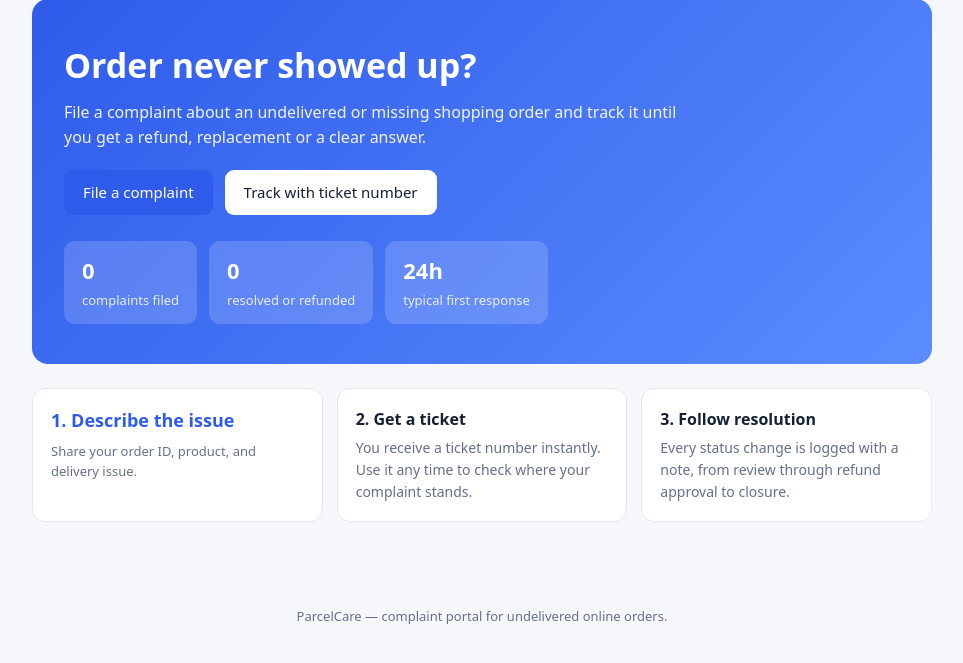
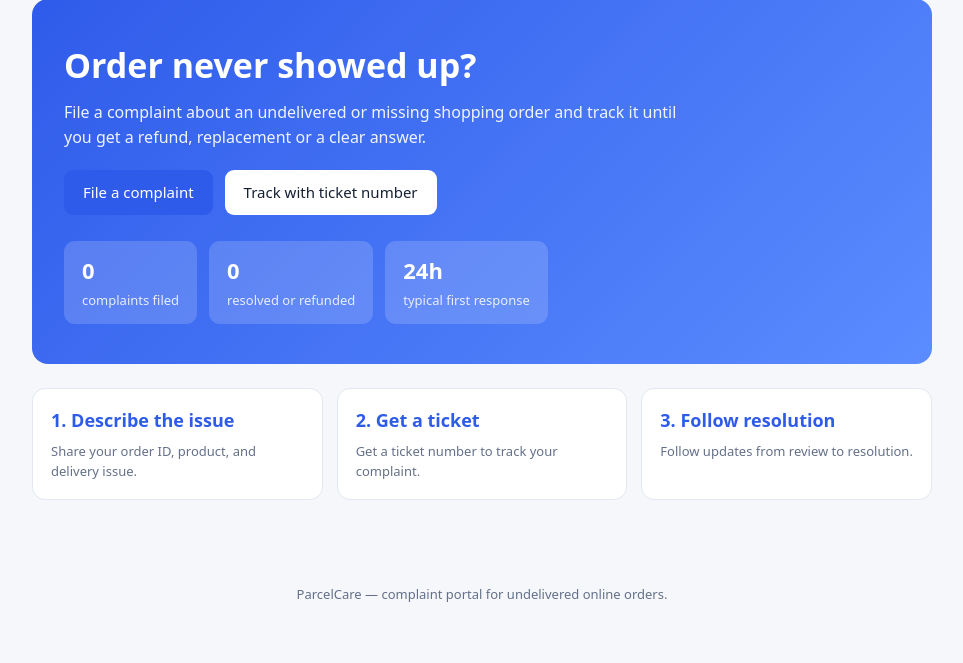
Before and after one commit to SUDI-IEER/Parcel-complaint, a Flask app: page / in a window 1280 px wide. Shown: the part 95-758 px from the top of the page, without its empty margins (158-1121 px from the left). Run offline with Flask 3, Linux system fonts and the light colour scheme; data that the repository does not hold is empty.

Commit message:
Match all complaint steps with highlighted titles and concise copy
Co-Authored-By: Devin AI <158243242+devin-ai-integration[bot]@users.noreply.github.com>

```diff
--- a/static/style.css
+++ b/static/style.css
@@ -26,10 +26,8 @@ main > .stats .stat{background:#fff;border:1px solid var(--line)}
 .stat span{font-size:13px;opacity:.85}
 .cards{display:grid;grid-template-columns:repeat(auto-fit,minmax(240px,1fr));gap:14px}
 .card{background:#fff;border:1px solid var(--line);border-radius:13px;padding:18px}
-.card h3{margin:0 0 6px;font-size:16px}
-.card p{margin:0;color:var(--muted);font-size:14px}
-.card-issue h3{color:var(--brand);font-size:18px;font-weight:800}
-.card-issue p{font-size:13px}
+.card h3{margin:0 0 6px;color:var(--brand);font-size:18px;font-weight:800}
+.card p{margin:0;color:var(--muted);font-size:13px}
 .panel{background:#fff;border:1px solid var(--line);border-radius:13px;padding:20px;margin-bottom:16px}
 .form label{display:block;font-size:13px;color:var(--muted);margin-bottom:12px}
 .grid2{display:grid;grid-template-columns:1fr 1fr;gap:0 16px}
--- a/templates/home.html
+++ b/templates/home.html
@@ -15,8 +15,17 @@
 </section>
 
 <section class="cards">
-  <div class="card card-issue"><h3>1. Describe the issue</h3><p>Share your order ID, product, and delivery issue.</p></div>
-  <div class="card"><h3>2. Get a ticket</h3><p>You receive a ticket number instantly. Use it any time to check where your complaint stands.</p></div>
-  <div class="card"><h3>3. Follow resolution</h3><p>Every status change is logged with a note, from review through refund approval to closure.</p></div>
+  <div class="card">
+    <h3>1. Describe the issue</h3>
+    <p>Share your order ID, product, and delivery issue.</p>
+  </div>
+  <div class="card">
+    <h3>2. Get a ticket</h3>
+    <p>Get a ticket number to track your complaint.</p>
+  </div>
+  <div class="card">
+    <h3>3. Follow resolution</h3>
+    <p>Follow updates from review to resolution.</p>
+  </div>
 </section>
-{% endblock %}
+{% endblock content %}
```
